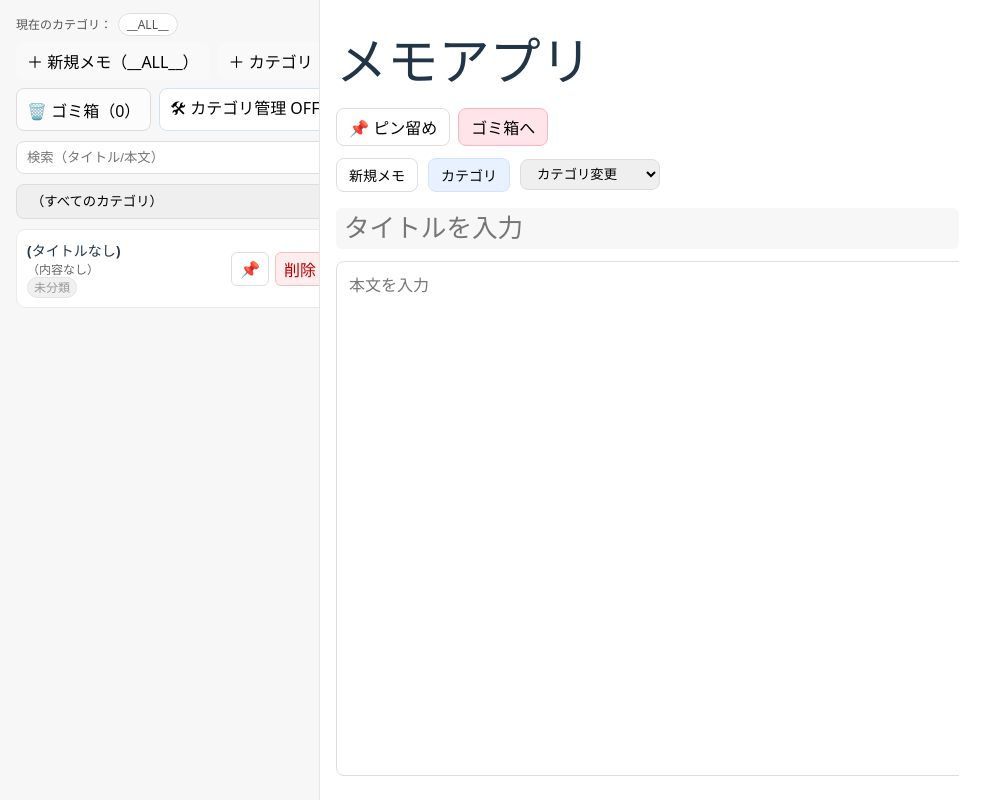
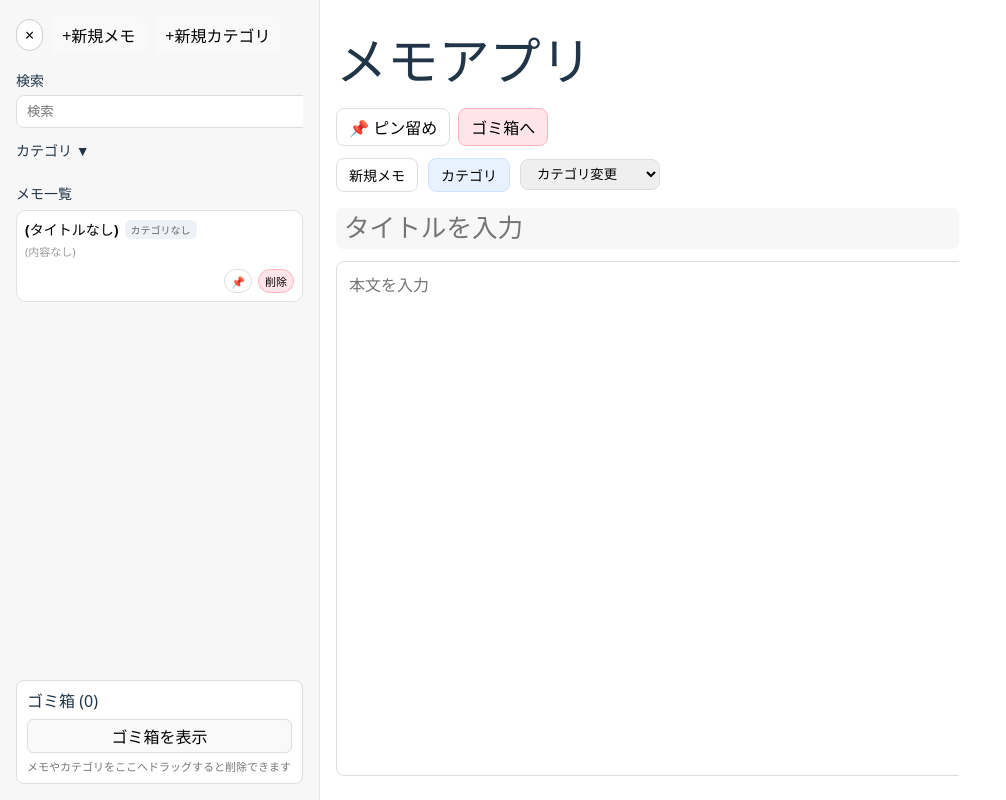
Before and after one commit to ht23a091/memo-app, a React (Vite) app: page / in a window 1280 px wide. Shown: the whole page, without its empty margins (0-1006 px from the left). Built offline with nearby package versions, Linux system fonts and the light colour scheme.

Commit message:
サイドバー改善

```diff
--- a/src/components/Sidebar.tsx
+++ b/src/components/Sidebar.tsx
@@ -1,15 +1,18 @@
-import { useEffect, useState } from 'react';
+// src/components/Sidebar.tsx
+import { useMemo, useState, useEffect } from 'react';
+import type React from 'react';
 import type { Memo } from '../App';
-
-type TrashItem = (Memo & { deletedAt: number });
+import MemoList from './MemoList';
+import TrashList from './TrashList';
+import type { TrashItem } from './TrashList';
 
 interface Props {
+  isOpen: boolean;
   currentCategory: string;
   categories: string[];
-  categoryCounts: Map<string, number>; // ''=未分類
-  customCategories: string[];          // 並び替え対象
+  categoryCounts: Map<string, number>;
   memos: Memo[];
-  trash: TrashItem[];                  // 件数表示のみ
+  trash: TrashItem[];
   isTrashView: boolean;
   onToggleTrashView: () => void;
 
@@ -17,33 +20,32 @@ interface Props {
   onSelectMemo: (id: number) => void;
   onAddMemo: () => void;
   onTrash: (id: number) => void;
-  onRestore: (id: number) => void;        // ← 型は維持（親から渡ってくる）
-  onDeleteForever: (id: number) => void;  // ← 型は維持
+  onRestore: (id: number) => void;
+  onDeleteForever: (id: number) => void;
   onTogglePin: (id: number) => void;
+  onEmptyTrash: () => void;
 
   searchQuery: string;
   onSearchQueryChange: (q: string) => void;
+
   onAddCategory?: (name: string) => void;
+  onDeleteCategory?: (name: string) => void;
 
-  onReorderCategory: (fromIndex: number, toIndex: number) => void;
-  onDeleteCategory: (name: string) => void;
+  onToggleSidebar: () => void;
 }
 
-const label = (c: string) => (c ? c : '未分類');
+const label = (c: string) => (c ? c : 'カテゴリなし');
 
-declare global {
-  interface Window {
-    __sidebarManageVal?: boolean; // 管理モードの簡易永続用
-  }
-}
+const truncateTitle = (title: string | undefined) => {
+  const base = title && title.trim().length > 0 ? title : '(タイトルなし)';
+  return base.length > 20 ? base.slice(0, 20) + '…' : base;
+};
 
 const Sidebar = (props: Props) => {
-  // ★ 未使用の onRestore / onDeleteForever は分割代入しない
   const {
-    currentCategory,
+    isOpen,
     categories,
     categoryCounts,
-    customCategories,
     memos,
     trash,
     isTrashView,
@@ -52,288 +54,361 @@ const Sidebar = (props: Props) => {
     onSelectMemo,
     onAddMemo,
     onTrash,
+    onRestore,
+    onDeleteForever,
     onTogglePin,
+    onEmptyTrash,
     searchQuery,
     onSearchQueryChange,
     onAddCategory,
-    onReorderCategory,
     onDeleteCategory,
+    onToggleSidebar,
   } = props;
+
+  const [openCategories, setOpenCategories] = useState<Record<string, boolean>>({});
+  const [categorySectionOpen, setCategorySectionOpen] = useState(true);
+
+  const [isMobileLayout, setIsMobileLayout] = useState(window.innerWidth <= 480);
+
+  useEffect(() => {
+    const handler = () => setIsMobileLayout(window.innerWidth <= 480);
+    window.addEventListener('resize', handler);
+    return () => window.removeEventListener('resize', handler);
+  }, []);
+
+  const closeSidebarIfMobile = () => {
+    if (window.innerWidth <= 768) {
+      onToggleSidebar();
+    }
+  };
 
   const handleAddCategory = () => {
     const name = window.prompt('追加するカテゴリ名');
     if (!name) return;
-    onAddCategory?.(name);
+    const trimmed = name.trim();
+    if (!trimmed) return;
+    onAddCategory?.(trimmed);
   };
 
-  // 管理モード（boolean）
-  const [manage, setManage] = useState<boolean>(() => window.__sidebarManageVal ?? false);
-  useEffect(() => {
-    window.__sidebarManageVal = manage;
-  }, [manage]);
+  const searchedMemos = useMemo(() => {
+    const q = searchQuery.trim().toLowerCase();
+    return memos
+      .filter((m) =>
+        q ? m.title.toLowerCase().includes(q) || m.content.toLowerCase().includes(q) : true,
+      )
+      .sort((a, b) => Number(b.pinned) - Number(a.pinned) || b.id - a.id);
+  }, [memos, searchQuery]);
 
-  // DnD handlers（カテゴリ並び替え）
-  const onDragStart = (e: React.DragEvent<HTMLDivElement>, index: number) => {
-    e.dataTransfer.setData('text/plain', String(index));
+  const memosByCategory = useMemo(() => {
+    const map = new Map<string, Memo[]>();
+    for (const m of searchedMemos) {
+      const key = m.category || '';
+      if (!map.has(key)) map.set(key, []);
+      map.get(key)!.push(m);
+    }
+    for (const [, list] of map) {
+      list.sort((a, b) => Number(b.pinned) - Number(a.pinned) || b.id - a.id);
+    }
+    return map;
+  }, [searchedMemos]);
+
+  const allCategoryKeys = useMemo(
+    () => categories.filter((c) => c !== ''),
+    [categories],
+  );
+
+  const count = (c: string) => categoryCounts.get(c) ?? 0;
+
+  const toggleCategory = (name: string) => {
+    setOpenCategories((prev) => ({ ...prev, [name]: !prev[name] }));
+    onSelectCategory(name);
   };
-  const onDragOver = (e: React.DragEvent<HTMLDivElement>) => {
+
+  const handleMemoDragStart = (e: React.DragEvent<HTMLElement>, id: number) => {
+    e.dataTransfer.setData('text/plain', `memo:${id}`);
+  };
+
+  const handleCategoryDragStart = (e: React.DragEvent<HTMLElement>, name: string) => {
+    if (!name) return;
+    e.dataTransfer.setData('text/plain', `category:${name}`);
+  };
+
+  const handleTrashDragOver = (e: React.DragEvent<HTMLDivElement>) => {
     e.preventDefault();
   };
-  const onDrop = (e: React.DragEvent<HTMLDivElement>, toIndex: number) => {
+
+  const handleTrashDrop = (e: React.DragEvent<HTMLDivElement>) => {
     e.preventDefault();
-    const fromIndex = parseInt(e.dataTransfer.getData('text/plain'), 10);
-    if (Number.isNaN(fromIndex) || fromIndex === toIndex) return;
-    onReorderCategory(fromIndex, toIndex);
+    const data = e.dataTransfer.getData('text/plain');
+    if (!data) return;
+
+    if (data.startsWith('memo:')) {
+      const id = Number(data.slice(5));
+      if (!Number.isNaN(id)) {
+        onTrash(id);
+      }
+    } else if (data.startsWith('category:')) {
+      const name = data.slice(9);
+      if (name && onDeleteCategory) {
+        onDeleteCategory(name);
+      }
+    }
   };
-
-  const count = (c: string) => categoryCounts.get(c) ?? 0;
 
   return (
     <aside
       style={{
-        width: 320,
+        position: 'fixed',
+        top: 0,
+        left: isOpen ? 0 : isMobileLayout ? '-110%' : -320,
+        height: '100vh',
+        width: isMobileLayout ? '100%' : 320,
+        transition: 'left 0.25s ease',
         background: '#f7f7f8',
         padding: '1rem',
         borderRight: '1px solid #e6e6e6',
+        boxSizing: 'border-box',
+        display: 'flex',
+        flexDirection: 'column',
+        gap: 8,
+        zIndex: 1000,
         overflowY: 'auto',
-      }}
-    >
-      {!isTrashView && (
-        <div style={{ marginBottom: 8, fontSize: 12, color: '#555' }}>
-          現在のカテゴリ：
-          <span
-            style={{
-              marginLeft: 6,
-              padding: '2px 8px',
-              borderRadius: 999,
-              background: '#fff',
-              border: '1px solid #ddd',
-            }}
-          >
-            {label(currentCategory)}
-          </span>
-        </div>
-      )}
-
-      <div style={{ display: 'flex', gap: 8, marginBottom: 8 }}>
-        <button onClick={onAddMemo} style={{ padding: '6px 10px', borderRadius: 8, cursor: 'pointer' }}>
-          ＋ 新規メモ（{label(currentCategory)}）
-        </button>
-        <button onClick={handleAddCategory} style={{ padding: '6px 10px', borderRadius: 8, cursor: 'pointer' }}>
-          ＋ カテゴリ
-        </button>
-      </div>
-
-      <div style={{ display: 'flex', gap: 8, marginBottom: 10 }}>
-        <button
-          onClick={onToggleTrashView}
-          style={{
-            padding: '6px 10px',
-            borderRadius: 8,
-            cursor: 'pointer',
-            background: isTrashView ? '#fff' : '#ffffffa8',
-            border: '1px solid #ddd',
-          }}
-        >
-          {isTrashView ? '← メモ一覧へ' : `🗑️ ゴミ箱（${trash.length}）`}
-        </button>
-        <button
-          onClick={() => setManage(!manage)}
-          style={{
-            padding: '6px 10px',
-            borderRadius: 8,
-            cursor: 'pointer',
-            background: manage ? '#e7f1ff' : '#fff',
-            border: '1px solid #cfe2ff',
-          }}
-          title="カテゴリの並び替え・削除"
-        >
-          🛠 カテゴリ管理 {manage ? 'ON' : 'OFF'}
-        </button>
-      </div>
-
-      {/* 通常ビュー */}
-      {!isTrashView && !manage && (
-        <>
-          <div style={{ marginBottom: 10 }}>
-            <input
-              value={searchQuery}
-              onChange={(e) => onSearchQueryChange(e.target.value)}
-              placeholder="検索（タイトル/本文）"
-              style={{ width: '100%', padding: '8px 10px', borderRadius: 8, border: '1px solid #ddd' }}
-            />
-          </div>
-
-          {/* カテゴリ選択（件数付き） */}
-          <div style={{ marginBottom: 10 }}>
-            <select
-              value={currentCategory}
-              onChange={(e) => onSelectCategory(e.target.value)}
-              style={{ width: '100%', padding: '8px 10px', borderRadius: 8, border: '1px solid #ddd' }}
-            >
-              <option value="">（すべてのカテゴリ）</option>
-              <option value="">{`未分類（${count('')}）`}</option>
-              {categories.map((c, i) => (
-                <option key={`${c}-${i}`} value={c}>
-                  {`${label(c)}（${count(c)}）`}
-                </option>
-              ))}
-            </select>
-          </div>
-
-          {/* メモ一覧（長文でもボタンは潰れない） */}
-          <div>
-            {memos.length === 0 ? (
-              <div style={{ color: '#999', fontSize: 13 }}>このカテゴリにはメモがありません。</div>
-            ) : (
-              memos.map((m) => (
-                <div
-                  key={m.id}
-                  style={{
-                    padding: 10,
-                    borderRadius: 10,
-                    background: '#fff',
-                    border: '1px solid #eaeaea',
-                    marginBottom: 8,
       }}
     >
       <div
         style={{
           display: 'flex',
+          gap: 8,
+          flexWrap: 'wrap',
+          alignItems: 'center',
+          marginBottom: 8,
+        }}
+      >
+        <button
+          onClick={onToggleSidebar}
+          style={{
+            padding: '4px 8px',
+            borderRadius: 9999,
+            border: '1px solid #ccc',
+            background: '#fff',
+            cursor: 'pointer',
+          }}
+        >
+          ×
+        </button>
+
+        <button
+          onClick={onAddMemo}
+          style={{ padding: '6px 10px', borderRadius: 8 }}
+        >
+          +新規メモ
+        </button>
+        <button
+          onClick={handleAddCategory}
+          style={{ padding: '6px 10px', borderRadius: 8 }}
+        >
+          +新規カテゴリ
+        </button>
+      </div>
+
+      <div style={{ flex: 1, overflowY: 'auto' }}>
+        {isTrashView ? (
+          <TrashList
+            items={trash}
+            onRestore={onRestore}
+            onDeleteForever={onDeleteForever}
+          />
+        ) : (
+          <>
+            <section style={{ marginBottom: 12 }}>
+              <div style={{ fontWeight: 600, fontSize: 14 }}>検索</div>
+              <input
+                value={searchQuery}
+                onChange={(e) => onSearchQueryChange(e.target.value)}
+                placeholder="検索"
+                style={{
+                  width: '100%',
+                  padding: '8px 10px',
+                  borderRadius: 8,
+                  border: '1px solid #ddd',
+                  marginTop: 4,
+                }}
+              />
+            </section>
+
+            <section style={{ marginBottom: 16 }}>
+              <div
+                onClick={() => setCategorySectionOpen((v) => !v)}
+                style={{
+                  fontWeight: 600,
+                  fontSize: 14,
+                  marginBottom: 6,
+                  cursor: 'pointer',
+                  userSelect: 'none',
+                }}
+              >
+                カテゴリ {categorySectionOpen ? '▼' : '▶'}
+              </div>
+
+              {categorySectionOpen && (
+                <div style={{ display: 'grid', gap: 6 }}>
+                  {allCategoryKeys.map((c) => {
+                    const isOpenCat = !!openCategories[c];
+                    const catMemos = memosByCategory.get(c) ?? [];
+
+                    return (
+                      <div
+                        key={c}
+                        style={{
+                          borderRadius: 8,
+                          border: '1px solid #e0e0e0',
+                          padding: 6,
+                          background: '#fff',
+                        }}
+                        draggable
+                        onDragStart={(e) => handleCategoryDragStart(e, c)}
+                      >
+                        <button
+                          onClick={() => toggleCategory(c)}
+                          style={{
+                            width: '100%',
+                            display: 'flex',
                             alignItems: 'center',
                             justifyContent: 'space-between',
-                      gap: 8,
+                            background: 'transparent',
+                            border: 'none',
+                            cursor: 'pointer',
+                            padding: '2px 4px',
+                            textAlign: 'left',
                           }}
                         >
+                          <span>
+                            {isOpenCat ? '▼ ' : '▶ '}
+                            {label(c)}
+                          </span>
+                          <span style={{ fontSize: 12, color: '#666' }}>
+                            ({count(c)})
+                          </span>
+                        </button>
+
+                        {isOpenCat && catMemos.length > 0 && (
                           <div
-                      onClick={() => onSelectMemo(m.id)}
-                      style={{ cursor: 'pointer', flex: 1, minWidth: 0 }}
+                            style={{
+                              marginTop: 4,
+                              paddingLeft: 14,
+                              display: 'grid',
+                              gap: 2,
+                            }}
                           >
+                            {catMemos.map((m) => (
+                              <button
+                                key={m.id}
+                                onClick={() => {
+                                  onSelectMemo(m.id);
+                                  closeSidebarIfMobile();
+                                }}
+                                draggable
+                                onDragStart={(e) => handleMemoDragStart(e, m.id)}
+                                style={{
+                                  textAlign: 'left',
+                                  border: 'none',
+                                  background: '#f8f9fa',
+                                  borderRadius: 6,
+                                  padding: '4px 6px',
+                                  cursor: 'pointer',
+                                  fontSize: 12,
+                                  width: '100%',
+                                }}
+                              >
+                                {truncateTitle(m.title)}
+                              </button>
+                            ))}
+                          </div>
+                        )}
+
+                        {isOpenCat && catMemos.length === 0 && (
+                          <div
+                            style={{
+                              fontSize: 11,
+                              color: '#999',
+                              marginTop: 4,
+                              paddingLeft: 14,
+                            }}
+                          >
+                            メモはありません
+                          </div>
+                        )}
+                      </div>
+                    );
+                  })}
+                </div>
+              )}
+            </section>
+
+            <section>
               <div
                 style={{
                   fontWeight: 600,
                   fontSize: 14,
-                          whiteSpace: 'nowrap',
-                          overflow: 'hidden',
-                          textOverflow: 'ellipsis',
+                  marginBottom: 6,
                 }}
               >
-                        {m.title || '(タイトルなし)'}
+                メモ一覧
               </div>
+
+              <MemoList
+                memos={searchedMemos}
+                onSelectMemo={(id) => {
+                  onSelectMemo(id);
+                  closeSidebarIfMobile();
+                }}
+                onTogglePin={onTogglePin}
+                onTrash={onTrash}
+                onMemoDragStart={handleMemoDragStart}
+              />
+            </section>
+          </>
+        )}
+      </div>
+
       <div
+        onDragOver={handleTrashDragOver}
+        onDrop={handleTrashDrop}
         style={{
-                          fontSize: 12,
-                          color: '#666',
-                          whiteSpace: 'nowrap',
-                          overflow: 'hidden',
-                          textOverflow: 'ellipsis',
+          marginTop: 4,
+          padding: '8px 10px',
+          borderRadius: 8,
+          border: '1px solid #ddd',
+          background: '#fff',
+          display: 'flex',
+          flexDirection: 'column',
+          gap: 6,
         }}
       >
-                        {m.content || '（内容なし）'}
-                      </div>
-                      <div style={{ fontSize: 12, color: '#999' }}>
-                        <span
-                          style={{
-                            padding: '1px 6px',
-                            borderRadius: 999,
-                            background: '#f0f0f0',
-                            border: '1px solid #e5e5e5',
-                          }}
+        <div>ゴミ箱 ({trash.length})</div>
+        <button
+          onClick={onToggleTrashView}
+          style={{ padding: '4px 8px', borderRadius: 6, border: '1px solid #ddd' }}
         >
-                          {label(m.category)}
-                        </span>
-                        {m.pinned ? <span style={{ marginLeft: 6 }}>📌</span> : null}
-                      </div>
-                    </div>
-
-                    <div style={{ display: 'flex', gap: 6, flexShrink: 0 }}>
+          {isTrashView ? 'メモ一覧を表示' : 'ゴミ箱を表示'}
+        </button>
+        {isTrashView && trash.length > 0 && (
           <button
-                        onClick={() => onTogglePin(m.id)}
-                        title={m.pinned ? 'ピン解除' : 'ピン留め'}
+            onClick={onEmptyTrash}
             style={{
               padding: '4px 8px',
               borderRadius: 6,
-                          border: '1px solid #ddd',
-                          background: m.pinned ? '#fff7d1' : '#fff',
+              border: '1px solid #ffe69c',
+              background: '#fff8e1',
             }}
           >
-                        📌
+            ゴミ箱を空にする
           </button>
-                      <button
-                        onClick={() => onTrash(m.id)}
-                        style={{
-                          padding: '4px 8px',
-                          borderRadius: 6,
-                          border: '1px solid #f1c0c0',
-                          background: '#ffecec',
-                          color: '#b50000',
-                        }}
-                      >
-                        削除
-                      </button>
+        )}
+        <div style={{ fontSize: 11, color: '#777' }}>
+          メモやカテゴリをここへドラッグすると削除できます
         </div>
       </div>
-                </div>
-              ))
-            )}
-          </div>
-        </>
-      )}
-
-
-
-      {/* 管理モード：ドラッグで並び替え & 削除（カスタムカテゴリのみ） */}
-      {!isTrashView && manage && (
-        <div>
-          <div style={{ marginBottom: 8, color: '#555' }}>
-            ドラッグして順序変更／🗑で削除（未分類は対象外）
-          </div>
-          {customCategories.length === 0 && (
-            <div style={{ color: '#999', fontSize: 13 }}>カスタムカテゴリがありません。</div>
-          )}
-          <div style={{ display: 'grid', gap: 6 }}>
-            {customCategories.map((c, i) => (
-              <div
-                key={`${c}-${i}`}
-                draggable
-                onDragStart={(e) => onDragStart(e, i)}
-                onDragOver={onDragOver}
-                onDrop={(e) => onDrop(e, i)}
-                style={{
-                  display: 'flex',
-                  alignItems: 'center',
-                  justifyContent: 'space-between',
-                  padding: '8px 10px',
-                  borderRadius: 8,
-                  background: '#fff',
-                  border: '1px solid #e5e5e5',
-                  cursor: 'grab',
-                }}
-                title="ドラッグで並び替え"
-              >
-                <div style={{ display: 'flex', alignItems: 'center', gap: 8 }}>
-                  <span style={{ fontSize: 18, lineHeight: 1 }}>⠿</span>
-                  <span>{label(c)}</span>
-                  <span style={{ fontSize: 12, color: '#888' }}>（{count(c)}）</span>
-                </div>
-                <button
-                  onClick={() => onDeleteCategory(c)}
-                  style={{
-                    padding: '4px 8px',
-                    borderRadius: 6,
-                    border: '1px solid #f1c0c0',
-                    background: '#ffecec',
-                    color: '#b50000',
-                  }}
-                  title="カテゴリを削除"
-                >
-                  🗑
-                </button>
-              </div>
-            ))}
-          </div>
-        </div>
-      )}
     </aside>
   );
 };
```
Lines whose indentation alone changed are shown as unchanged.
